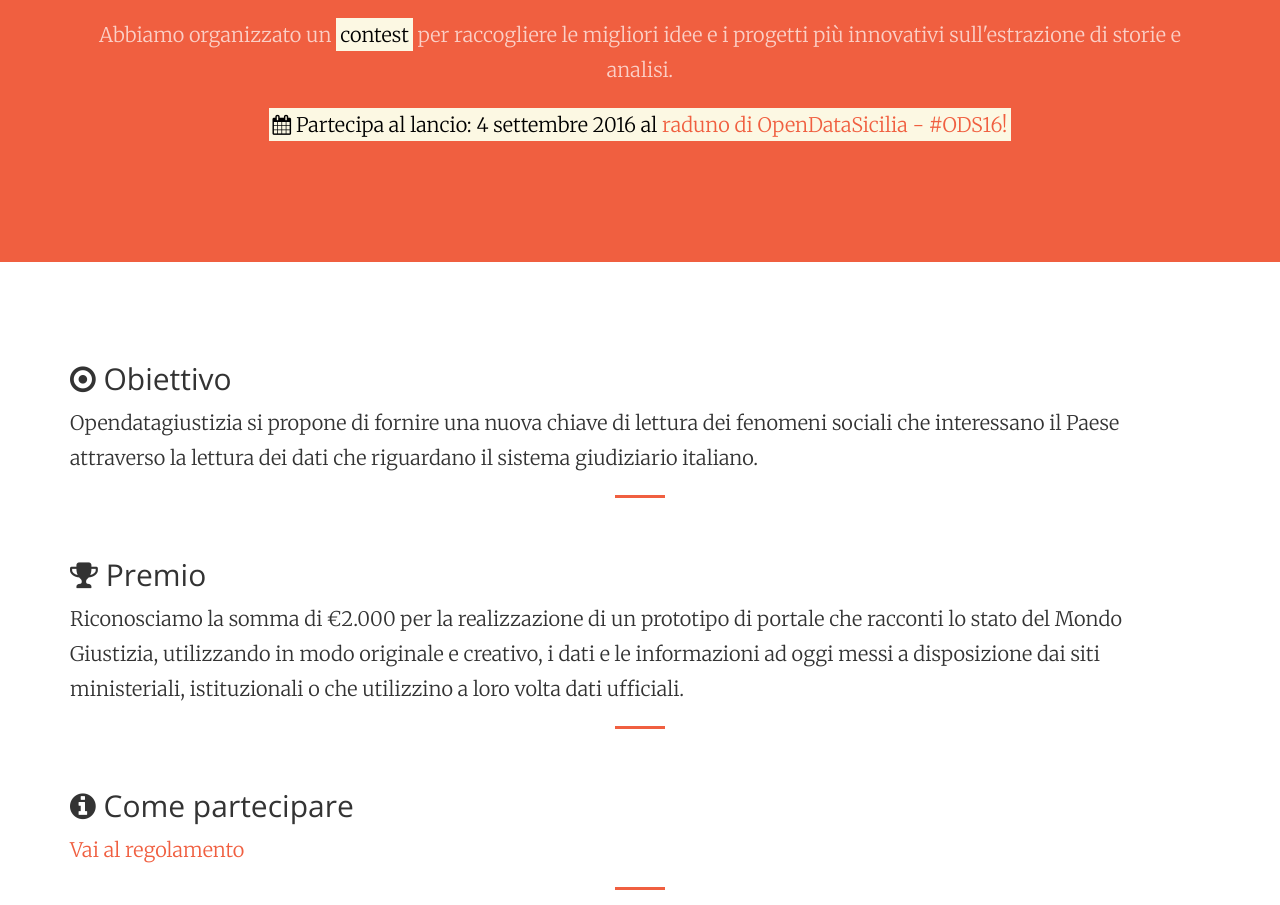
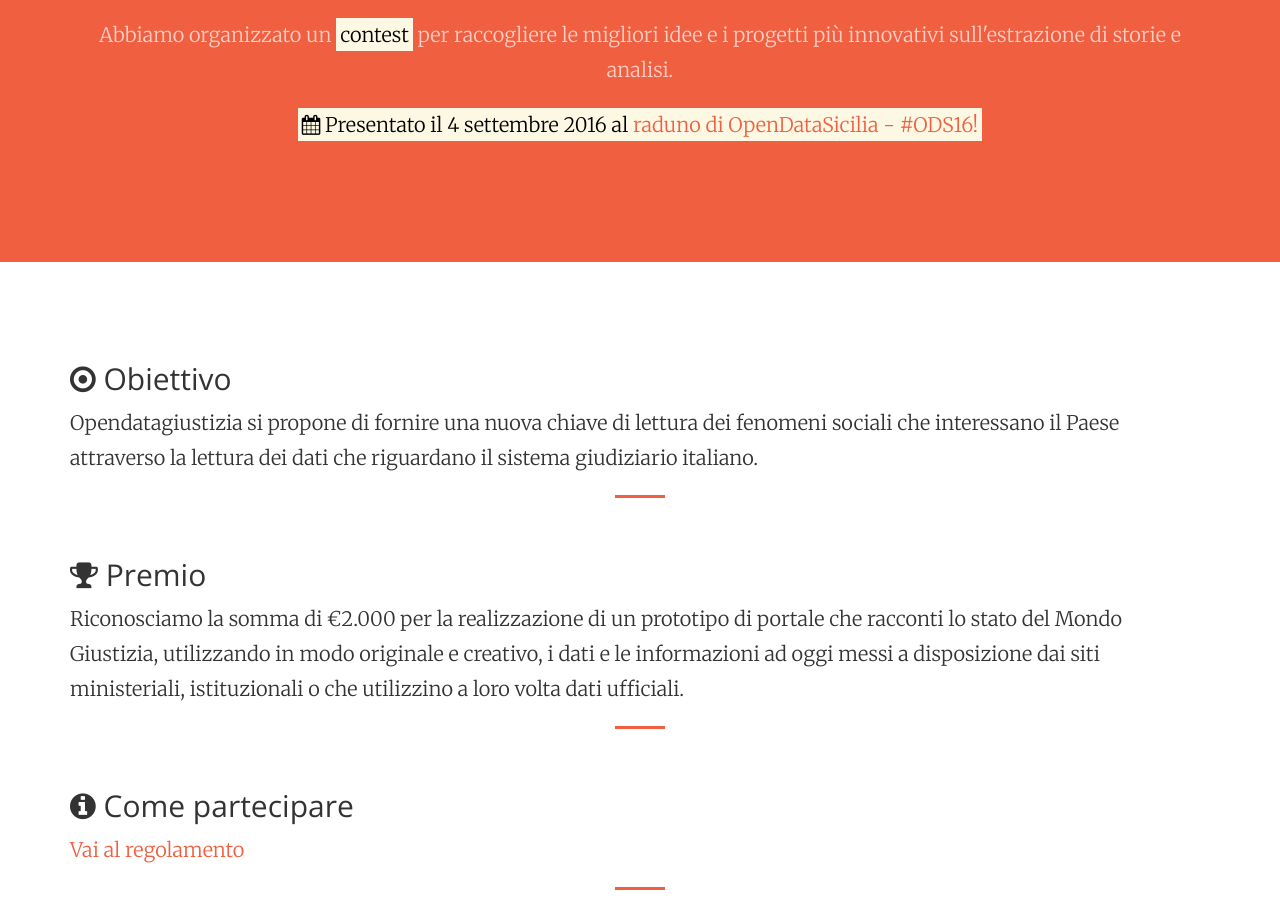
Before and after one commit to ondata/opendatagiustizia-contest, a website: page index.html in a window 1280 px wide. Shown: the part 1049-1954 px from the top of the page. Drawn offline with nearby package versions, Linux system fonts and the light colour scheme.

Commit message:
update index.html - lancio avvenuto

```diff
--- a/index.html
+++ b/index.html
@@ -103,7 +103,7 @@
                     <hr class="light">
                     <p class="text-faded lead">Opendatagiustizia.it è un progetto per favorire la raccolta, l'analisi e la divulgazione dei dati del sistema giudiziario italiano, con l'obiettivo di costruire un diverso punto di vista sullo stato del Paese.</p>
                     <p class="text-faded lead">Abbiamo organizzato un <mark>contest</mark> per raccogliere le migliori idee e i progetti più innovativi sull'estrazione di storie e analisi.</p>
-                    <p class="text-faded lead"><mark><i class="fa fa-calendar" aria-hidden="true"></i> Partecipa al lancio: 4 settembre 2016 al <a href="http://ods16.opendatasicilia.it" target="_blank">raduno di OpenDataSicilia - #ODS16!</a></mark></p>
+                    <p class="text-faded lead"><mark><i class="fa fa-calendar" aria-hidden="true"></i> Presentato il 4 settembre 2016 al <a href="http://ods16.opendatasicilia.it" target="_blank">raduno di OpenDataSicilia - #ODS16!</a></mark></p>
                 </div>
             </div>
         </div>
```
